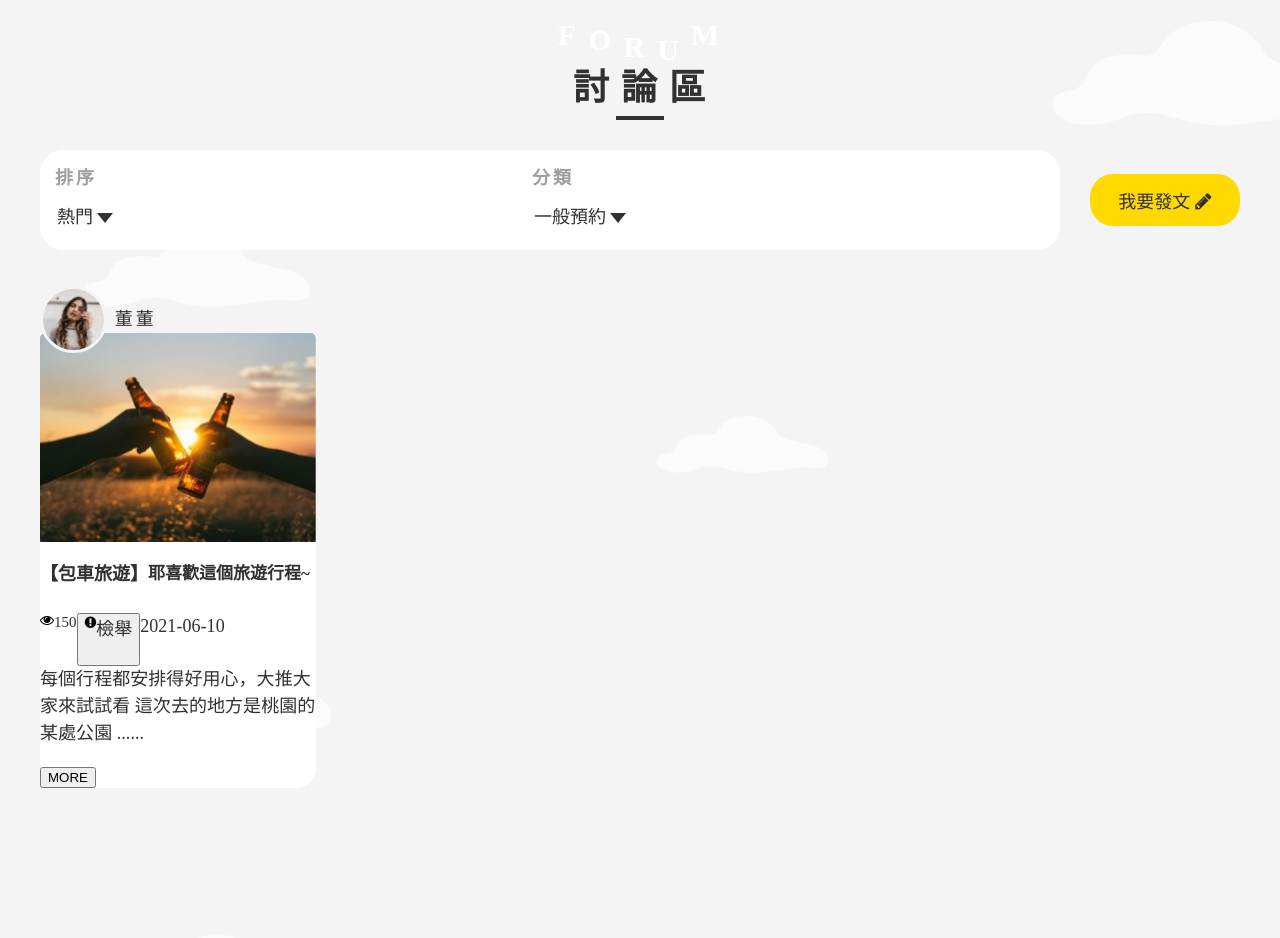
After one commit to ohya-team/ohya-accessible-taxi, a PHP site: page /forum.html in a window 1280 px wide. The commit adds this page. Run offline with PHP 8.4, Linux system fonts and the light colour scheme; style sheets or scripts are compiled from the project's sources.

Commit message:
version-one

```diff
--- /dev/null
+++ b/dev/forum.html
@@ -0,0 +1,186 @@
+<!DOCTYPE html>
+<html lang="en">
+<head>
+  <meta charset="UTF-8">
+  <meta http-equiv="X-UA-Compatible" content="IE=edge">
+  <meta name="viewport" content="width=device-width, initial-scale=1.0">
+  <link rel="stylesheet" href="https://stackpath.bootstrapcdn.com/font-awesome/4.7.0/css/font-awesome.min.css">
+  <link rel="stylesheet" href="css/style.css">
+  <link rel="preconnect" href="https://fonts.gstatic.com">
+  <link href="https://fonts.googleapis.com/css2?family=Noto+Sans+TC:wght@100;300;400;500;700;900&display=swap" rel="stylesheet">
+  <title>Document</title>
+</head>
+<body class="animate-background">
+  <div class="forum-topic">
+    <h1>
+      <span>F</span>
+      <span>O</span>
+      <span>R</span>
+      <span>U</span>
+      <span>M</span>
+    </h1>
+    <h1 class="chinese-topic">討論區</h1>
+    <div class="topic-line"></div>
+    </div>
+
+
+
+
+  <div class="container">
+    <div class="container-category">
+
+      <div class="category">
+        <div class="category-detail">
+          <p class="category-detail-word">排序</p>
+          <button id="dropdown-list">
+          <p> 熱門</p>
+            <div class="triangle"></div>
+          </button>
+          <div class="sorts">
+            <ul class="dropdown-menu hide" id="dropdown-menu-order">
+              <li class="order">熱門</li>
+              <li class="order">最新</li>
+            </ul>
+          </div>
+        </div>
+        <div class="category-detail">
+          <p class="category-detail-word">分類</p>
+          <button id="dropdown-list-sort">
+          <p>一般預約</p>
+            <div class="triangle"></div>
+          </button>
+          <div class="sorts">
+            <ul class="dropdown-menu hide" id="dropdown-menu-sort">
+              <li class="sort">一般預約</li>
+              <li class="sort">包車旅遊</li>
+              <li class="sort">優良司機</li>
+              <li class="sort">精選車種</li>
+            </ul>
+          </div>
+        </div>
+      </div>
+      <button class="btn-forum">
+      我要發文
+      <i class="fa fa-pencil" aria-hidden="true"></i>
+      </button>
+    </div>
+    <div class="forum-content">
+      <div class="forum-card">
+        <div class="forum-avatar">
+          <img src="images/forum/member.jpg" alt="">
+          <span>董董</span>
+        </div>
+        <div class="card-group">
+          <img src="images/forum/forum-img.jpg" alt="">
+          <div class="card-content">
+            <div class="card-topic">
+            <h3>【包車旅遊】</h3>
+            <h4>耶喜歡這個旅遊行程~</h4>
+            </div>
+          <div class="card-functions">
+            <div class="people-amount">
+            <i class="fa fa-eye" aria-hidden="true"></i>
+            <p>150</p>
+           </div>
+           <button class="alert">
+            <i class="fa fa-exclamation-circle" aria-hidden="true"></i>
+            <p>檢舉</p>
+           </button>
+           <div class="update-date">
+             <p>2021-06-10</p>
+           </div>
+          </div>
+          <div class="card-details">
+            <p>每個行程都安排得好用心，大推大家來試試看
+              這次去的地方是桃園的某處公園 ......</p>
+          </div>
+          <button>MORE</button>
+
+          </div>
+        </div>
+      </div>
+
+
+
+
+
+
+
+
+
+
+    </div>
+  </div>
+
+
+
+
+  <script>
+
+
+    function showHideMenuOrder(){
+    let menu = document.getElementById("dropdown-menu-order")
+      if(menu.classList.contains("hide")){
+        menu.classList.remove("hide");
+      }else{
+        menu.classList.add("hide");
+    }
+  }
+  function selectOrder(e){
+    let word = document.querySelector("#dropdown-list p");
+    word.textContent = e.target.innerHTML;
+    let menu = document.querySelectorAll("#dropdown-menu-order");
+    for(let i = 0;i< menu.length;i++){
+      menu[i].classList.add("hide");
+    }
+    // console.log(e.target.innerHTML);
+    // console.log(word.innerHTML);
+  };
+
+  function showHideMenuSort(){
+    let menu = document.getElementById("dropdown-menu-sort")
+      if(menu.classList.contains("hide")){
+        menu.classList.remove("hide");
+      }else{
+        menu.classList.add("hide");
+    }
+  }
+  function selectSort(e){
+    let sort = document.querySelector("#dropdown-list-sort p");
+    sort.textContent = e.target.innerHTML;
+    let menu = document.querySelectorAll("#dropdown-menu-sort");
+    for(let i = 0;i< menu.length;i++){
+      menu[i].classList.add("hide");
+    }
+    // console.log(e.target.innerHTML);
+    // console.log(word.innerHTML);
+  };
+
+
+
+
+
+
+  function init(){
+   let list = document.getElementById("dropdown-list");
+   list.onclick = showHideMenuOrder;
+   let order = document.querySelectorAll(".order");
+   for(let i = 0;i< order.length;i++){
+    order[i].onclick = selectOrder;
+   }
+   let listCategory = document.getElementById("dropdown-list-sort")
+   listCategory.onclick = showHideMenuSort;
+   let sort = document.querySelectorAll(".sort");
+   for(let i = 0;i< sort.length;i++){
+    sort[i].onclick = selectSort;
+   }
+
+  }
+  window.addEventListener("load",init,false);
+
+
+</script>
+
+
+</body>
+</html>
--- a/dev/index.html
+++ b/dev/index.html
@@ -11,8 +11,9 @@
     <div class="wrapper">
         @@include('layout/header.html');
         <img src="./images/img.jpg" alt="">
-123
     </div>
+    <a href="forum.html">討論區</a>
+    <a href="ui-style.html">test</a>
 
 </body>
 </html>
--- a/dev/sass/mixins/_mixin.scss
+++ b/dev/sass/mixins/_mixin.scss
@@ -18,8 +18,9 @@
   }
 }
 
-//btn 按鈕組件 可改標籤、按鈕等級、寬度、字體顏色、背景色
-@mixin btn($ele, $level, $w, $c, $bgc) {
+//btn 按鈕組件 可改標籤、按鈕等級、寬度、字體顏色、背景色、hover 背景色、hover字體顏色
+//btn 按鈕組件 可改標籤、按鈕等級、寬度、字體顏色、背景色、hover 背景色、hover字體顏色
+@mixin btn($ele, $level, $w, $c, $bgc,$hover-bgc,$hover-c) {
   #{$ele}.btn-#{$level}{
     margin-right: $ele-ele;
     padding: 13px 26px;
@@ -31,12 +32,13 @@
 
     @content;
     @extend %cursor-hand, %ta-center, #{$c}, #{$bgc};
-
     &:hover{
-      @extend %white, %bg-black;
+      background-color:$hover-bgc;
+      color:$hover-c;
     }
   }
 }
+
 
 //page 頁碼 可改屬性名稱、字體顏色、背景色
 @mixin page($name, $c, $bgc) {
--- /dev/null
+++ b/dev/sass/page/_forum.scss
@@ -0,0 +1,251 @@
+
+.animate-background{
+  background-color: $gray-third;
+  background-image: url(../../images/forum/CLOUDS.png);
+  animation: animatedBackground 5500s linear infinite;
+  background-position: 0px 0px;
+  background-repeat: repeat-x;
+
+
+}
+.forum-body-rules{
+  box-sizing: border-box;
+}
+
+@keyframes animatedBackground {
+  from { background-position: 100000% -15%; }
+  to { background-position:0% -15%; }
+}
+
+.forum-topic{
+  padding: 30px;
+  h1{
+    text-align:center;
+
+
+    }
+  .chinese-topic{
+      /* font-size: 50px; */
+      letter-spacing: 12px;
+      margin-top: -55px;
+      margin-left:10px;
+      z-index:100;
+      }
+  h1 span{
+    display: inline-block;
+    animation: animate 1.5s linear infinite;
+    color: white;
+    font-size: 30px;
+    font-weight: 700;
+    letter-spacing: 3px;
+    z-index:-10;
+    position: relative;
+    }
+
+  h1 span:nth-child(1){
+  animation-delay: 0s;
+
+  }
+  h1 span:nth-child(2){
+    animation-delay: 0.2s;
+  }
+  h1 span:nth-child(3){
+    animation-delay: 0.4s;
+  }
+  h1 span:nth-child(4){
+    animation-delay: 0.5s;
+  }
+  h1 span:nth-child(5){
+    animation-delay: 0s;
+  }
+
+  .topic-line{
+    background-color: $black;
+    height: 4px;
+    width: 3em;
+    margin:auto;
+    margin-top: -20px;
+  }
+  @keyframes animate{
+    0%
+    {
+      transform: translateY(0px)
+
+    }
+    25%
+    {
+      transform: translateY(-12px)
+
+    }
+
+    50%
+    {
+      transform: translateY(-22px)
+
+    }
+    60%
+    {
+      transform: translateY(-22px)
+
+    }
+    75%
+    {
+      transform: translateY(-12px)
+
+    }
+
+    100%
+    {
+      transform: translateY(0px)
+
+    }
+  }
+
+
+}
+.container-category{
+  display: flex;
+  align-items: flex-start;
+  .category{
+    position: relative;
+    background-color: #fff;
+    padding:  15px ;
+    display: flex;
+    border-radius: $btn-radius;
+    flex-grow: 2.5;
+    margin-right:30px;
+
+
+    .category-detail{
+      flex-grow: 1;
+      .category-detail-word{
+        font-size: 18px;
+        font-weight: bold;
+        margin-bottom: 10px;
+        color:$gray-first;
+        letter-spacing:3px ;
+
+      }
+      button{
+        display: flex;
+        border: none;
+        background-color:transparent;
+        padding: 2px;
+        font-size: 20px;
+        p{
+          margin:0;
+        }
+
+        .triangle{
+          width: 0;
+          height: 0;
+          border-style: solid;
+          border-width: 10px 8px 10px 8px;
+          border-color: $black transparent transparent transparent;
+          margin-top: 9px;
+          margin-left: 4px;
+        }
+      }
+      .sorts{
+
+
+        .dropdown-menu{
+          position: absolute;
+          display: flex;
+          flex-direction: row;
+          border: 3px solid $gray-first;
+          border-radius: 15px;
+          padding: 8px 20px;
+          background-color:$white;
+          list-style:none;
+
+
+
+        &.hide{
+          position: absolute;
+          display: none;
+        }
+          li{
+            font-size: 18px;
+            margin-right: 20px;
+            padding: 6px;
+            border-radius: 5px;
+          }
+          li:hover{
+            background-color: $yellow-second;
+          }
+
+        }
+      }
+
+
+
+    }
+  }
+
+  @include btn(button, forum,  150px, '%black', '%bg-yellow-first',$black,$white){
+    margin: auto;
+
+    .fa-pencil{
+      font-size: 19px;
+    }
+  };
+}
+.forum-content{
+  margin-top: 3%;
+}
+  .forum-card{
+    width: 23%;
+    .forum-avatar{
+      position: relative;
+      display: flex;
+      margin-bottom: -20px;
+      img{
+        width: 22%;
+        border-radius: 50%;
+        border: 3px solid $gray-third;
+      }
+      span{
+        margin-top:auto;
+        margin-left: 8px;
+        letter-spacing: 3px;
+      }
+    }
+     .card-group{
+
+      background-color: $white;
+      border-radius: $card-radius;
+      img{
+        width: 100%;
+        margin-bottom: $ele-ele;
+      }
+      .card-content{
+      .card-topic{
+        display: flex;
+        h3{
+          font-size: 18px;
+        }
+        h4{
+          font-size: 17px;
+
+      }
+     }
+     .card-functions{
+       display: flex;
+       font-size: 14px ;
+       .people-amount{
+        display: flex;
+        p{
+          font-size: 15px ;
+          margin-top:-2px
+        }
+
+       }
+       .alert{
+         display: flex;
+       }
+     }
+    }
+
+    }
+   }
--- a/dev/sass/style.scss
+++ b/dev/sass/style.scss
@@ -5,6 +5,10 @@
 
 // mixin 搭配 @include使用
 @import 'mixins/mixin';
+
+// page
+@import 'page/forum.scss';
+
 
 .container{
   @include container();
@@ -90,18 +94,14 @@ span, p{
 
 //以下按鈕+link+頁碼
 //一級按鈕
-@include btn(button, main, 150px, '%black', '%bg-yellow-first');
+@include btn(button, main, 150px, '%black', '%bg-yellow-first',$black,$white);
 //二級按鈕
-@include btn(button, second, 150px, '%white', '%bg-black');
-button.btn-second{
-  &:hover{
-    @extend %black, %bg-yellow-first;
-  }
-}
-//三級按鈕
-@include btn(button, third, 150px, '%black', '%bg-white');
+@include btn(button, second, 150px, '%white', '%bg-black',$yellow-first,$black);
+// //三級按鈕
+@include btn(button, third, 150px, '%black', '%bg-white',$black,$white);
 button.btn-third{
   border: 2px solid $black;
+
 }
 
 //link
@@ -156,7 +156,7 @@ input.checkbox:checked{
   color: #ffffff;
 }
 //input button
-@include btn(input, main, 150px, '%black', '%bg-yellow-first');
+@include btn(input, main, 150px, '%black', '%bg-yellow-first',$black,$white);
 
 //以下table(只限可設定寬度)
 @include table(300px);
--- a/dev/ui-style.html
+++ b/dev/ui-style.html
@@ -5,7 +5,7 @@
   <meta http-equiv="X-UA-Compatible" content="IE=edge">
   <meta name="viewport" content="width=device-width, initial-scale=1.0">
   <title>Document</title>
-  <link rel="stylesheet" href="sass/style.css">
+  <link rel="stylesheet" href="css/style.css">
   <link rel="preconnect" href="https://fonts.gstatic.com">
   <link href="https://fonts.googleapis.com/css2?family=Noto+Sans+TC:wght@100;300;400;500;700;900&display=swap" rel="stylesheet">
 </head>
--- a/gulpfile.js
+++ b/gulpfile.js
@@ -81,8 +81,8 @@ function browser(done) {
         },
         port: 3000
     });
-    watch(['dev/sass/**/*.css', 'dev/sass/*.scss'], sass_style).on('change', reload)
     watch(['dev/*.html', 'dev/**/*.html'], html).on('change', reload)
+    watch(['dev/sass/**/*.scss', 'dev/sass/*.scss'], sass_style).on('change', reload)
     watch(['dev/images/*.*', 'dev/images/**/*.*'], img_mv).on('change', reload)
     watch('dev/css/*.css', css_mv).on('change', reload)
     watch('dev/js/*.js', js_mv).on('change', reload)
```
Also changed, not shown: dev/js/forum.js (added, +12 -0 lines), dev/images/forum/CLOUDS.png (added), dev/images/forum/forum-img.jpg (added), dev/images/forum/member.jpg (added).
